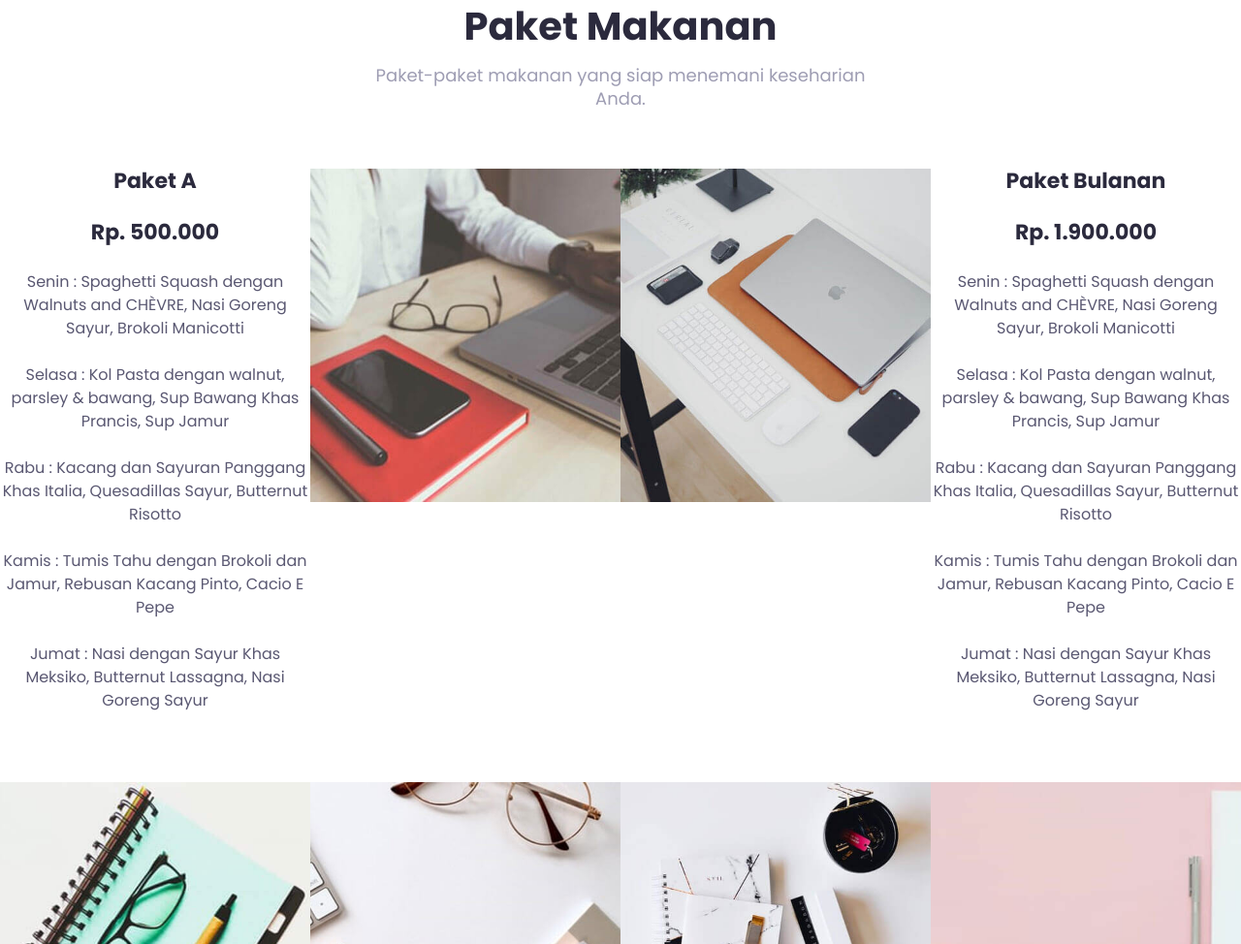
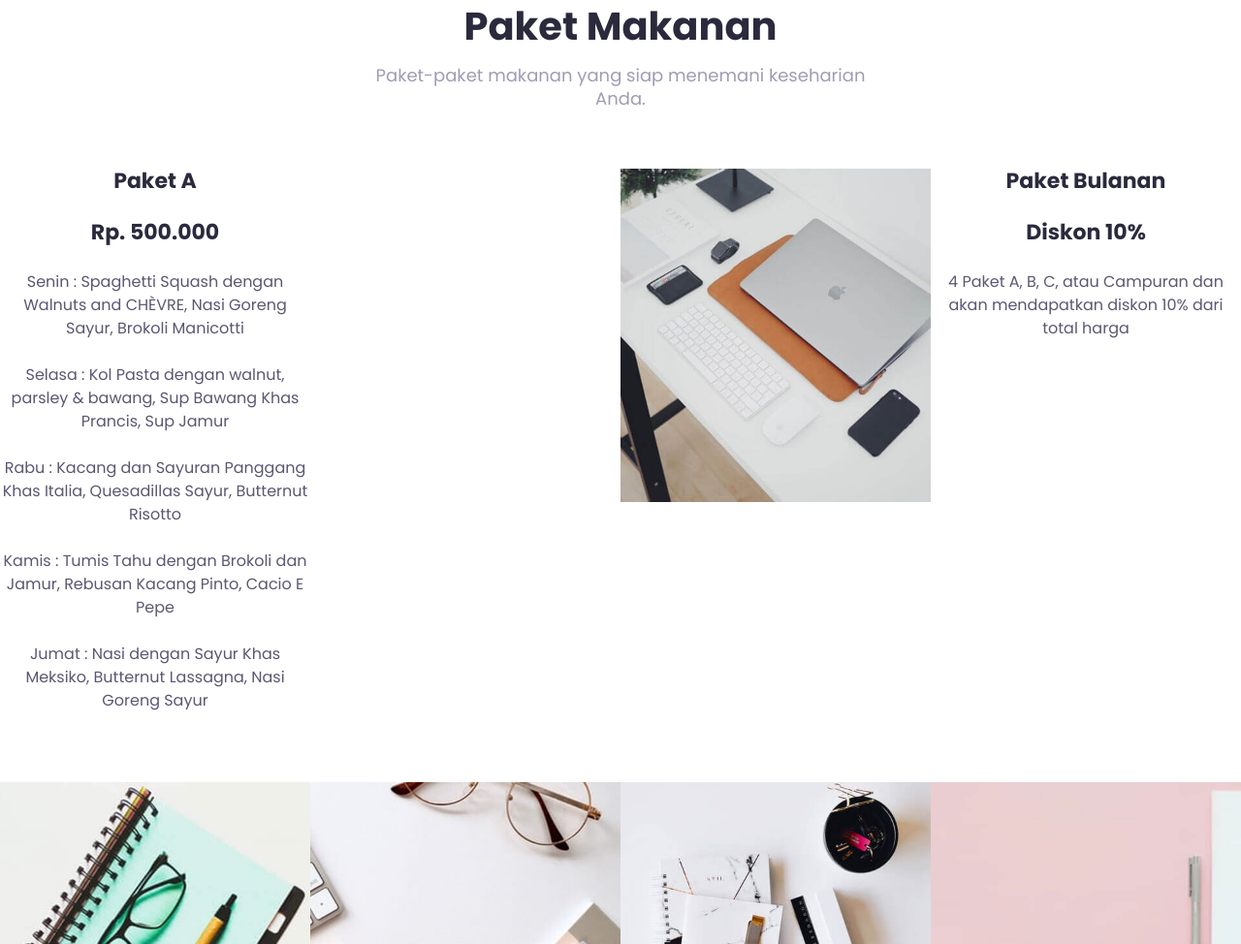
Before and after one commit to RavindraWiguna/ets-pweb-2022, a plain HTML site: page index.html in a window 1280 px wide. Shown: the part 4777-5751 px from the top of the page at 97% size. Drawn offline with Linux system fonts and the light colour scheme.

Commit message:
Paket bulananan

```diff
--- a/index.html
+++ b/index.html
@@ -383,7 +383,7 @@
                 </div> <!-- Single portfolio -->
             </div> <!-- portfolio wrapper -->
             <div class="single_portfolio wow fadeInUp" data-wow-duration="1.3s" data-wow-delay="0.3s">
-                <img src="assets/images/portfolio-2.jpg" alt="portfolio">
+                <!-- <img src="assets/images/portfolio-2.jpg" alt="portfolio"> -->
                 <div class="portfolio_content">
                     <ul class="meta">
                         <li><a href="#0"><i class="lni lni-link"></i></a></li>
@@ -403,8 +403,8 @@
             <div class="single_portfolio wow fadeInUp" data-wow-duration="1.3s" data-wow-delay="0.5s">
                 <!-- <img src="assets/images/portfolio-4.jpg" alt="portfolio"> -->
                 <h4 class="title wow fadeInUp" data-wow-duration="1.3s" data-wow-delay="0.2s"><center>Paket Bulanan<br><br></center></h4>
-                <h4 class="title wow fadeInUp" data-wow-duration="1.3s" data-wow-delay="0.2s"><center>Rp. 1.900.000<br><br></center></h4>
-                <p class="wow fadeInUp" data-wow-duration="1.3s" data-wow-delay="0.4s"><center>Senin : Spaghetti Squash dengan Walnuts and CHÈVRE, Nasi Goreng Sayur, Brokoli Manicotti<br><br>Selasa : Kol Pasta dengan walnut, parsley & bawang, Sup Bawang Khas Prancis, Sup Jamur<br><br>Rabu : Kacang dan Sayuran Panggang Khas Italia, Quesadillas Sayur, Butternut Risotto<br><br>Kamis : Tumis Tahu dengan Brokoli dan Jamur, Rebusan Kacang Pinto, Cacio E Pepe<br><br>Jumat : Nasi dengan Sayur Khas Meksiko, Butternut Lassagna, Nasi Goreng Sayur<br><br></center></p>
+                <h4 class="title wow fadeInUp" data-wow-duration="1.3s" data-wow-delay="0.2s"><center>Diskon 10%<br><br></center></h4>
+                <p class="wow fadeInUp" data-wow-duration="1.3s" data-wow-delay="0.4s"><center>4 Paket A, B, C, atau Campuran dan akan mendapatkan diskon 10% dari total harga</center></p>
                 <p class="wow fadeInUp" data-wow-duration="1.3s" data-wow-delay="0.4s"><center><br><br></center></p>
 
                 <div class="portfolio_content">
```
